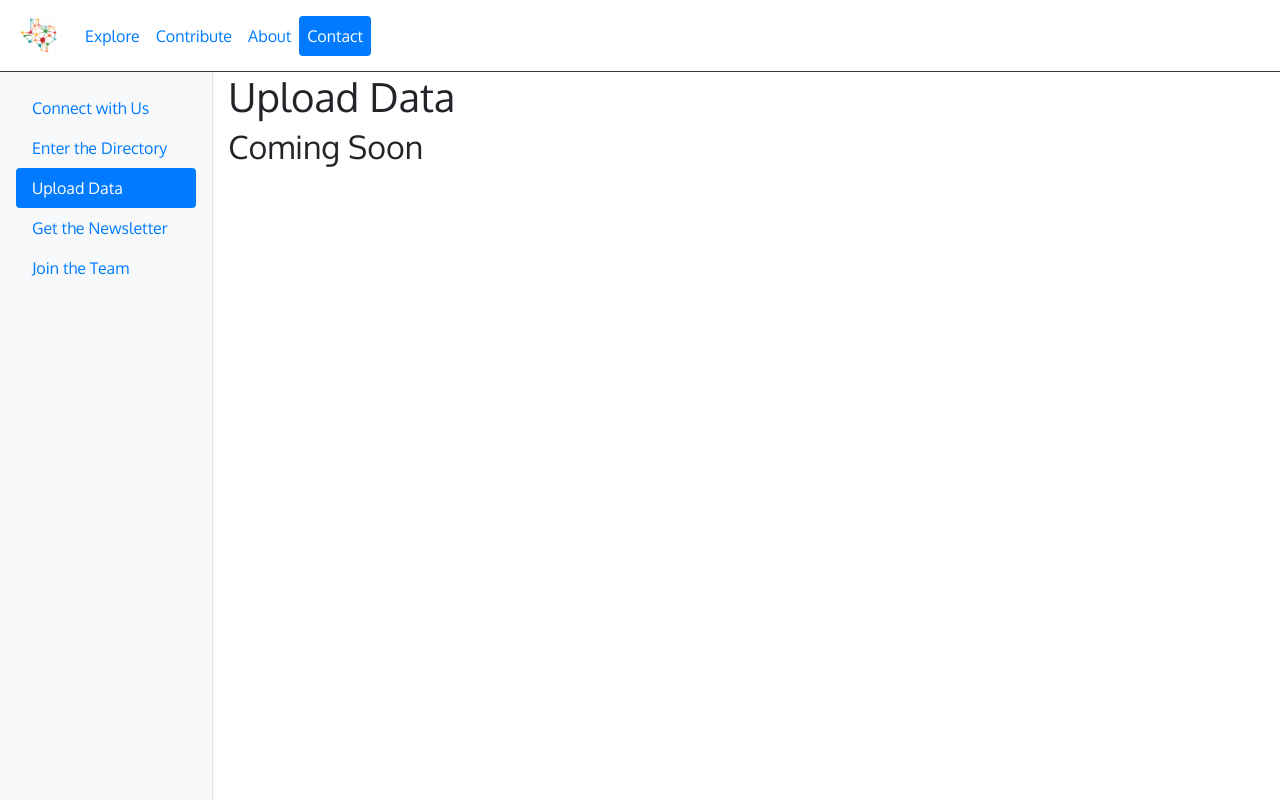
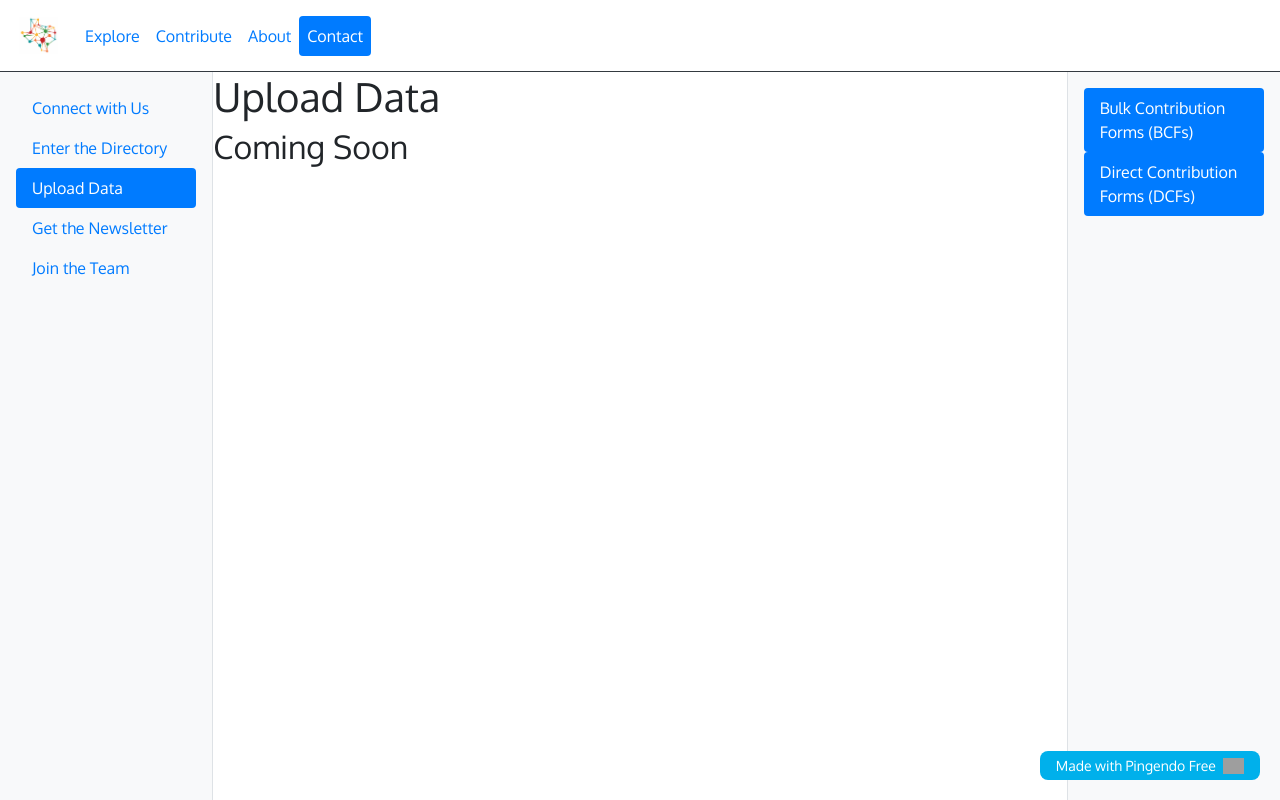
Before and after one commit to LonghornDataExchange/LDEWebsite_v3, a plain HTML site: page contact/upload.html in a window 1280 px wide. Drawn offline with nearby package versions, Linux system fonts and the light colour scheme; grey boxes are pictures that could not be loaded.

Commit message:
upload page right bar

```diff
--- a/contact/upload.html
+++ b/contact/upload.html
@@ -19,7 +19,6 @@
       <button class="navbar-toggler" type="button" data-toggle="collapse" data-target="#navbarSupportedContent" aria-controls="navbarSupportedContent" aria-expanded="false" aria-label="Toggle navigation">
         <span class="navbar-toggler-icon"></span>
       </button>
-
       <div class="collapse navbar-collapse" id="navbarSupportedContent">
         <ul class="navbar-nav mr-auto nav-pills">
           <li class="nav-item">
@@ -37,9 +36,7 @@
         </ul>
       </div>
     </nav> <!-- End of Top Navbar -->
-
     <div class="container-fluid fill">
-
       <!-- Left Side Nav Bar -->
       <div class="row fill">
         <nav class="col-12 col-md-3 col-xl-2 bg-light sidebar p-3 border-right">
@@ -63,23 +60,27 @@
             </ul>
           </div>
         </nav>
-
+        <div class="col-12 col-md-3 col-xl-2 order-md-3 bg-light sidebar p-3 border-left">
+          <ul class="nav flex-column nav-pills">
+            <li class="nav-item">
+              <a class="nav-link active" href="./aggregate.html">Bulk Contribution Forms (BCFs)</a>
+            </li>
+            <li class="nav-item">
+              <a class="nav-link active" href="./data.html">Direct Contribution Forms (DCFs) </a>
+            </li>
+          </ul>
+        </div>
         <!-- Middle Section -->
-        <div class="col-12 col-md-9 col-xl-10">
+        <div class="col-12 col-md-6 col-xl-8 p-0">
           <h1>Upload Data</h1>
           <h2>Coming Soon</h2>
         </div>
-
-
-
-
-
       </div>
     </div>
   </div>
-
   <script src="https://code.jquery.com/jquery-3.2.1.slim.min.js" integrity="sha384-KJ3o2DKtIkvYIK3UENzmM7KCkRr/rE9/Qpg6aAZGJwFDMVNA/GpGFF93hXpG5KkN" crossorigin="anonymous"></script>
   <script src="https://maxcdn.bootstrapcdn.com/bootstrap/4.0.0/js/bootstrap.min.js" integrity="sha384-JZR6Spejh4U02d8jOt6vLEHfe/JQGiRRSQQxSfFWpi1MquVdAyjUar5+76PVCmYl" crossorigin="anonymous"></script>
+  <pingendo onclick="window.open('https://pingendo.com/', '_blank')" style="cursor:pointer;position: fixed;bottom: 20px;right:20px;padding:4px;background-color: #00b0eb;border-radius: 8px; width:220px;display:flex;flex-direction:row;align-items:center;justify-content:center;font-size:14px;color:white">Made with Pingendo Free&nbsp;&nbsp;<img src="https://pingendo.com/site-assets/Pingendo_logo_big.png" class="d-block" alt="Pingendo logo" height="16"></pingendo>
 </body>
 
 </html>
```
